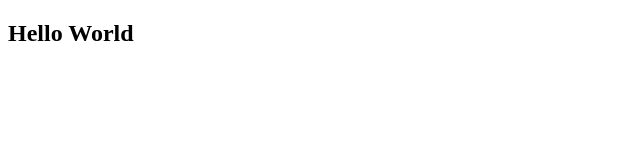
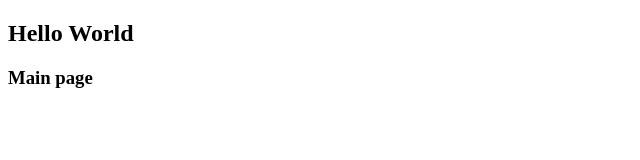
Before and after one commit to D-Volk/D-Volk.github.io, a plain HTML site: page index.html in a window 1280 px wide. Shown: the whole page, without its empty margins (0-640 px from the left). Drawn offline with Linux system fonts and the light colour scheme.

Commit message:
Update index.html

```diff
--- a/index.html
+++ b/index.html
@@ -8,5 +8,6 @@
 </head>
 <body>
     <h2>Hello World</h2>
+    <h3>Main page</h3>
 </body>
 </html>
```
